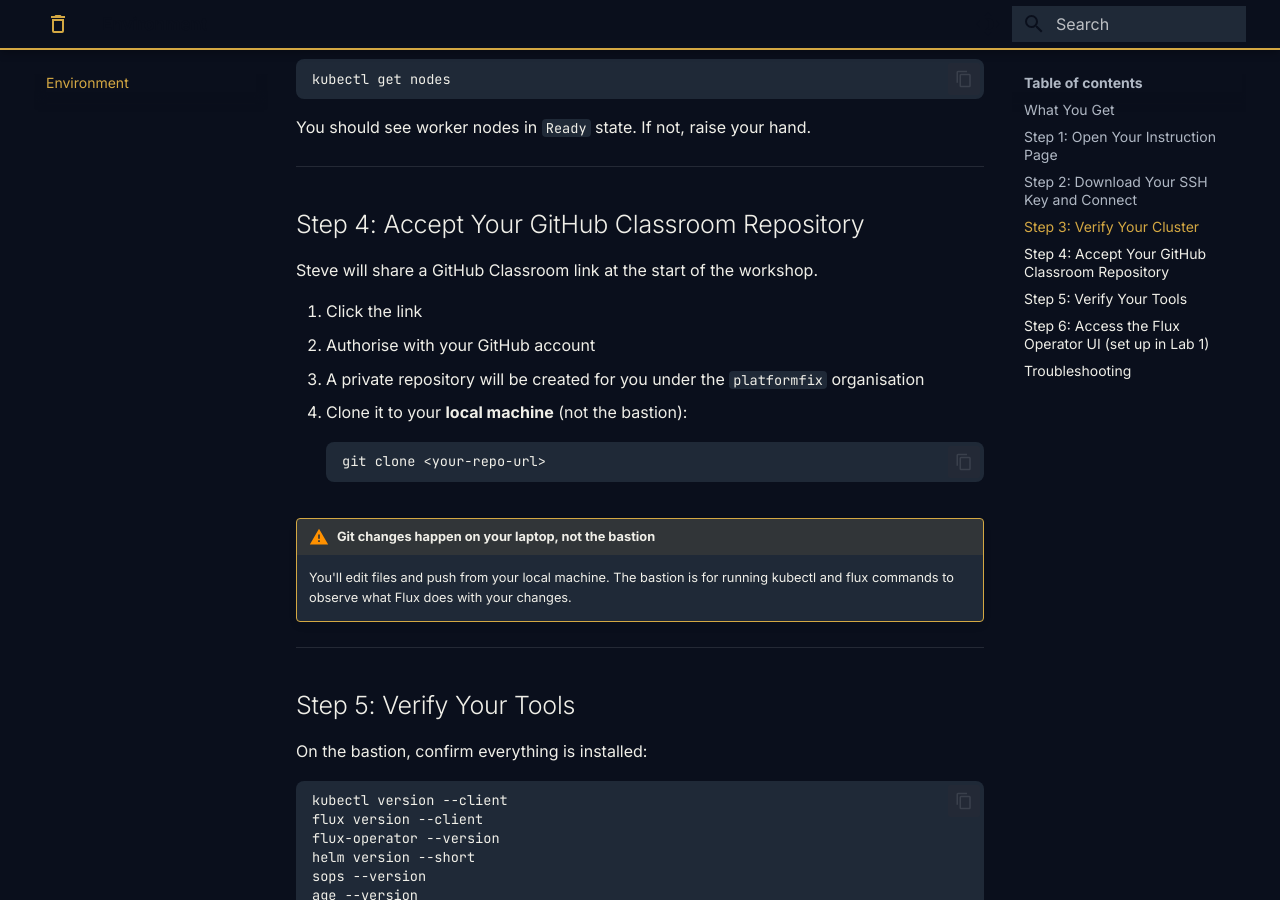
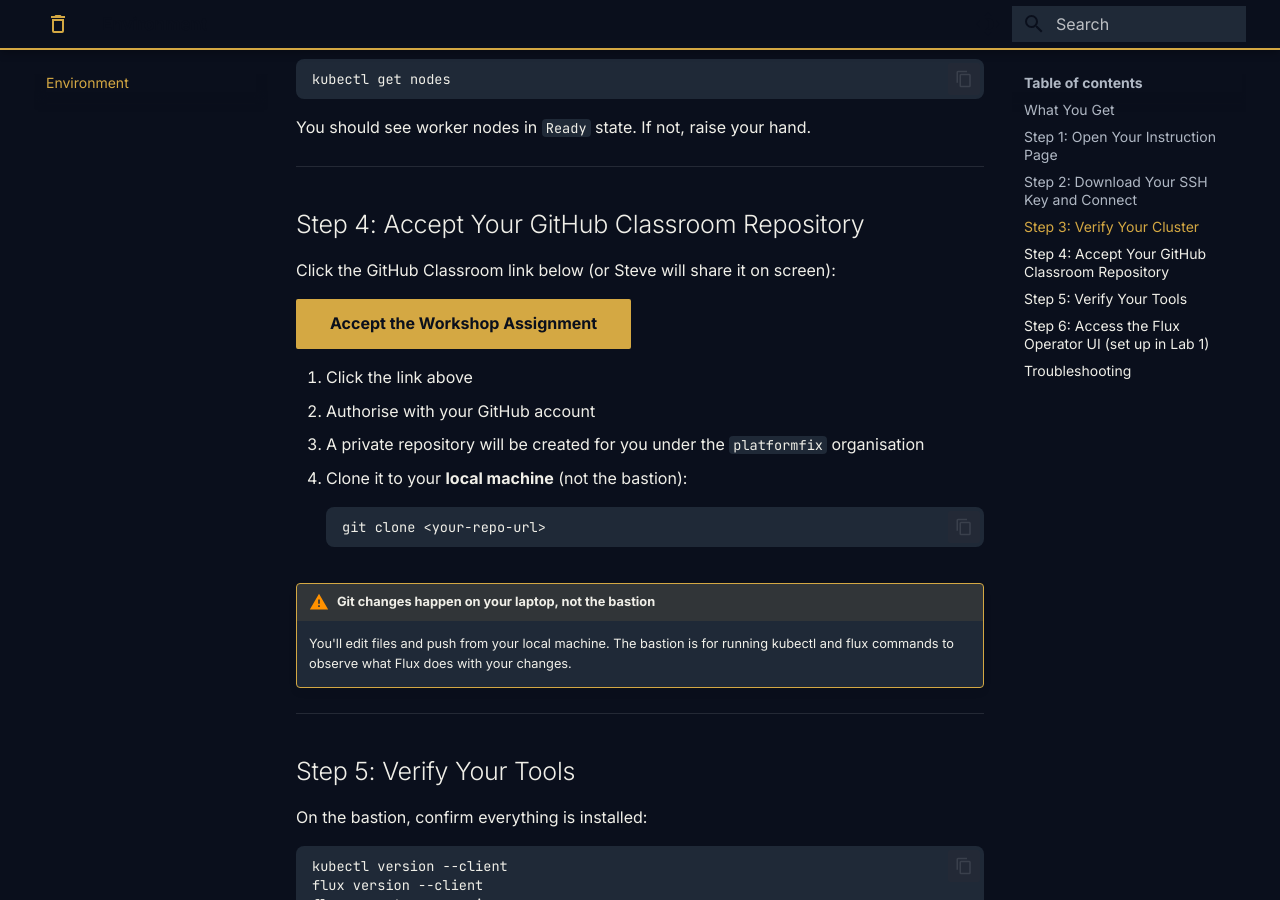
Before and after one commit to stevenwadeconsulting/gitops-fundamentals-lab, an MkDocs documentation site: the page built from docs/access.md, in a window 1280 px wide and 900 px high, scrolled down 1599 px. Built offline with MkDocs 1.6.1 and Material for MkDocs 9.7.7, drawn with Linux system fonts in a browser that asks for light colours.

Commit message:
Add GitHub Classroom assignment link to access page and Lab 0

```diff
--- a/docs/access.md
+++ b/docs/access.md
@@ -72,9 +72,11 @@ You should see worker nodes in `Ready` state. If not, raise your hand.
 
 ## Step 4: Accept Your GitHub Classroom Repository
 
-Steve will share a GitHub Classroom link at the start of the workshop.
+Click the GitHub Classroom link below (or Steve will share it on screen):
 
-1. Click the link
+[Accept the Workshop Assignment](https://classroom.github.com/a/NvFcUrPS){ .md-button .md-button--primary target="_blank" }
+
+1. Click the link above
 2. Authorise with your GitHub account
 3. A private repository will be created for you under the `platformfix` organisation
 4. Clone it to your **local machine** (not the bastion):
```
Also changed, not shown: docs/labs/0-bootstrap.md (+1 -1 lines).
